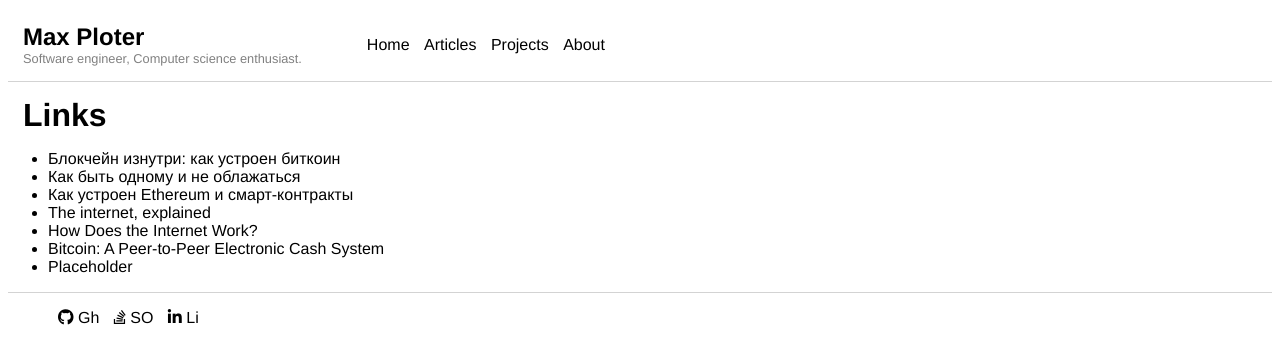
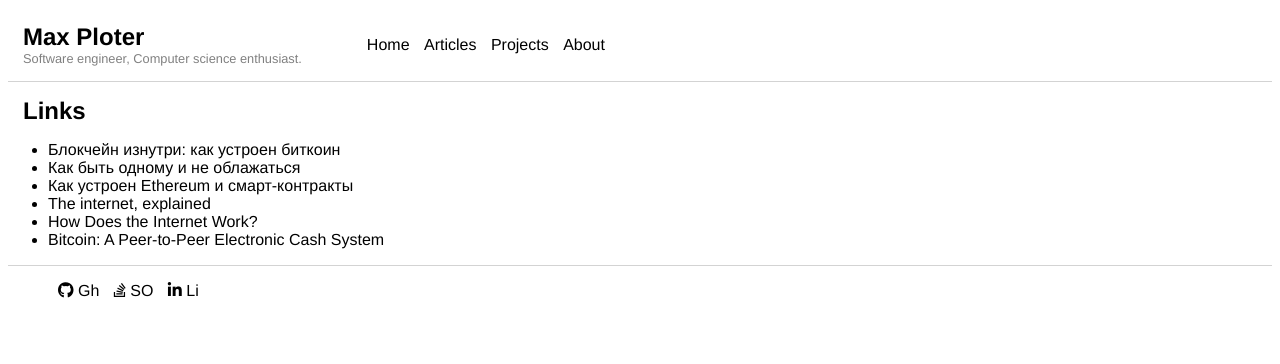
Before and after one commit to Maxvgrad/maxvgrad.github.io, a Jekyll site: the page built from links.html, in a window 1280 px wide. Shown: the top 364 px of the page. Built offline with Jekyll 4.4.1, drawn with Linux system fonts in a browser that asks for light colours; nearby versions of some CDN libraries.

Commit message:
fix: Exclude link status NEW

```diff
--- a/links.html
+++ b/links.html
@@ -3,12 +3,16 @@
 title: Links
 permalink: /links
 ---
+<section class="links-page">
 <h1 class="title">Links</h1>
 
-<ul class="list">
+<ul class="list links-page__list">
     {% for link in site.data.links %}
+    {% if link.status != 'NEW' %}
     <li class="list__item">
         <a href="{{link.url}}" class="link">{{link.title}}</a>
     </li>
+    {% endif %}
     {% endfor %}
 </ul>
+</section>
```
